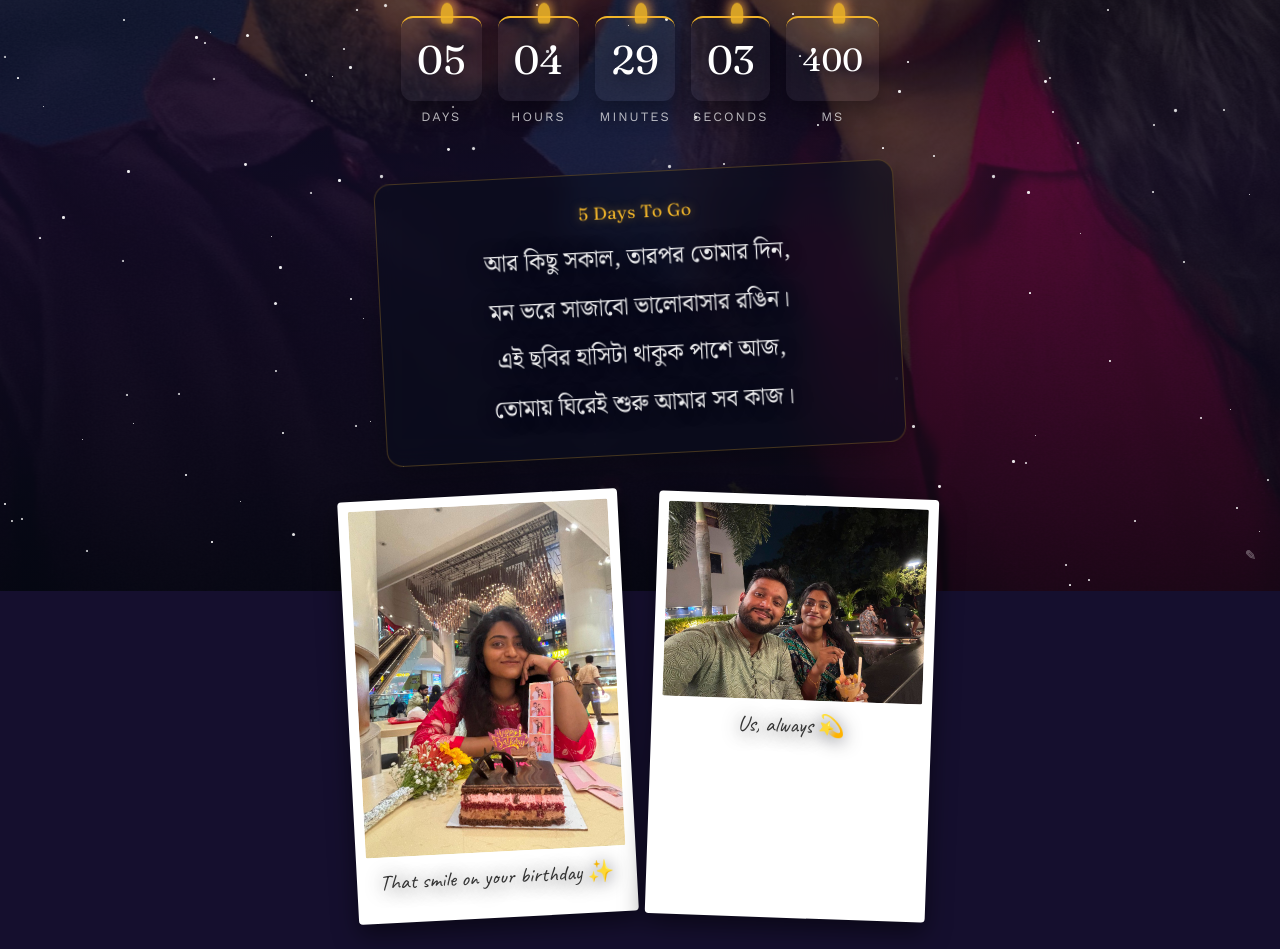
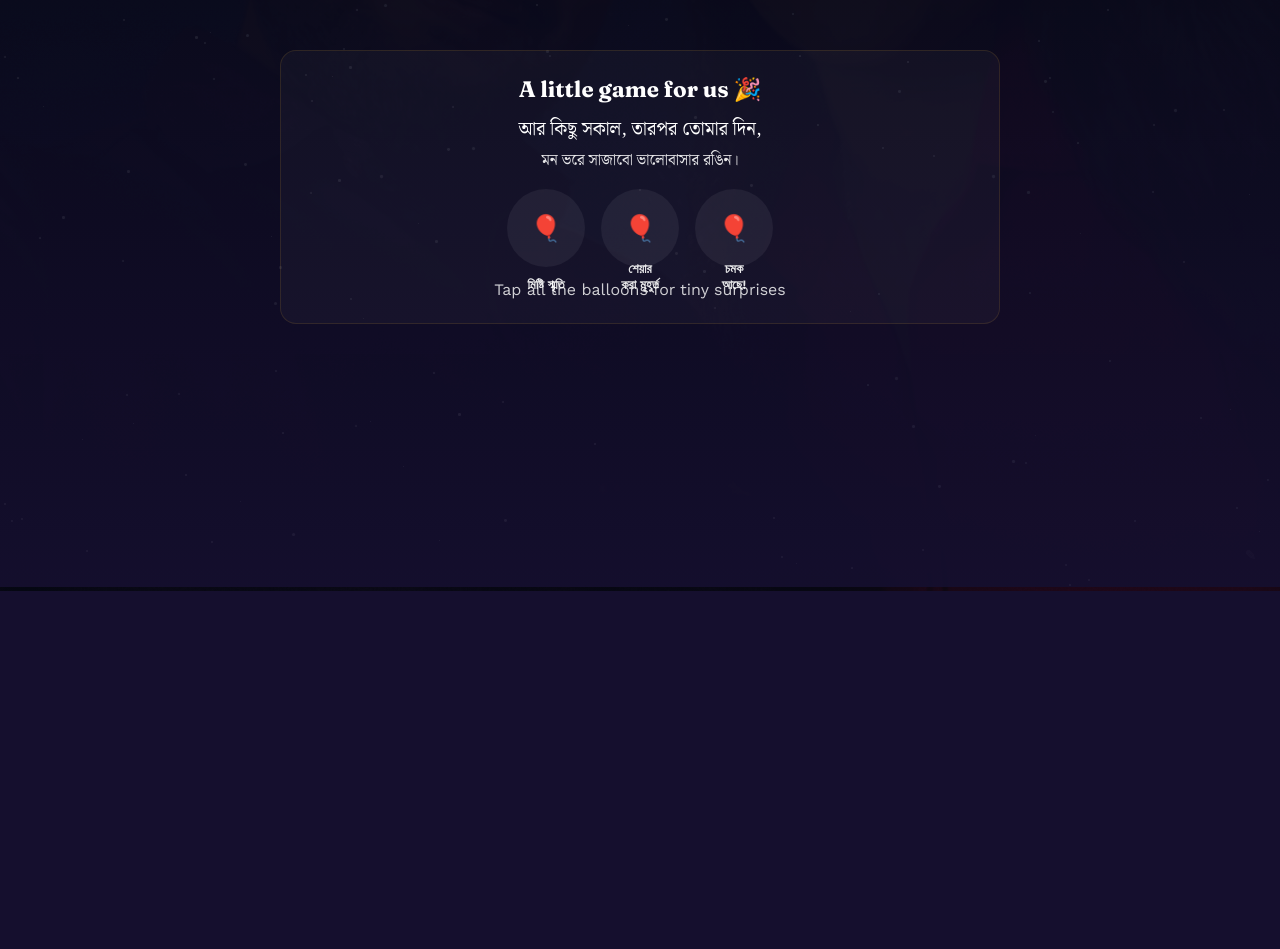
Before and after one commit to deepmukherjee011/Birthday_Countdown_For-Your_Special_One, a React (Vite) app: page / in a window 1280 px wide. Shown: the part 213-1162 px from the top of the page. After the commit the page ends 800 px from the top, so only its background shows below. Built offline with nearby package versions, Linux system fonts and the light colour scheme; no server answers; the database is empty.

Commit message:
chore(content): update todays song, move previous song to Day 5, replace images, add MiniGame, exact-midnight celebration

```diff
--- a/src/App.jsx
+++ b/src/App.jsx
@@ -6,6 +6,7 @@ import PhotoGallery from './components/PhotoGallery';
 import ShayariCard from './components/ShayariCard';
 import AudioPlayer from './components/AudioPlayer';
 import AdminPanel from './components/AdminPanel';
+import MiniGame from './components/MiniGame';
 import { useFirebaseData } from './hooks/useFirebaseData';
 import './index.css';
 
@@ -13,6 +14,7 @@ function App() {
   const { config, photos, shyari, song, background, loading, error, refetch } = useFirebaseData();
   const [isCelebrating, setIsCelebrating] = useState(false);
   const [showAdmin, setShowAdmin] = useState(false);
+  const [showMiniGame, setShowMiniGame] = useState(true);
   const handleCelebrate = useCallback(() => setIsCelebrating(true), []);
   const celebrationAge = config.targetYear
     ? config.targetYear - config.birthYear
@@ -42,7 +44,13 @@ function App() {
     <>
       <div className="site-background" style={backgroundStyle} aria-hidden="true" />
       <Starfield />
-
+      {showMiniGame ? (
+        <MiniGame
+          shyari={shyari}
+          song={song}
+          onFinish={() => setShowMiniGame(false)}
+        />
+      ) : (
         <div className="container">
           {error && (
             <div className="app-error">{error}</div>
@@ -68,6 +76,7 @@ function App() {
           <PhotoGallery photos={photos} />
           <AudioPlayer song={song} autoplay />
         </div>
+      )}
 
       <button
         type="button"
--- a/src/components/CountdownTimer.jsx
+++ b/src/components/CountdownTimer.jsx
@@ -30,11 +30,14 @@ const CountdownTimer = ({
   const targetLabel = `${birthDate} ${MONTH_NAMES[birthMonth - 1]} ${targetBirthday.getFullYear()}`;
 
   useEffect(() => {
+    let celebrated = false;
     const calculateTimeLeft = () => {
       const now = Date.now();
       const difference = targetBirthday.getTime() - now;
 
-      if (difference <= 0 && difference > -86400000) {
+      // Trigger celebration at the moment countdown reaches zero (within 1s)
+      if (!celebrated && Math.abs(difference) < 1000) {
+        celebrated = true;
         onCelebrate();
         return;
       }
--- /dev/null
+++ b/src/components/MiniGame.jsx
@@ -0,0 +1,78 @@
+import { useEffect, useRef, useState } from 'react';
+
+const SurpriseBubble = ({ text, onPop, index }) => (
+  <button
+    className="mini-bubble"
+    onClick={() => onPop(index)}
+    aria-label={`surprise-${index}`}
+  >
+    🎈
+    <span className="bubble-label">{text}</span>
+  </button>
+);
+
+export default function MiniGame({ shyari, song, onFinish }) {
+  const audioRef = useRef(null);
+  const [popped, setPopped] = useState([]);
+  const [finished, setFinished] = useState(false);
+
+  const surprises = [
+    'মিষ্টি স্মৃতি',
+    'শেয়ার করা মূহুর্ত',
+    'চমক আছে!',
+  ];
+
+  useEffect(() => {
+    if (audioRef.current) {
+      const p = audioRef.current.play();
+      if (p && p.catch) p.catch(() => {});
+    }
+  }, []);
+
+  function handlePop(i) {
+    if (popped.includes(i)) return;
+    setPopped((s) => [...s, i]);
+    // small surprise sound or visual could be added
+    if (popped.length + 1 >= surprises.length) {
+      setTimeout(() => setFinished(true), 600);
+    }
+  }
+
+  return (
+    <div className="mini-game-overlay" role="dialog" aria-modal="true">
+      <audio ref={audioRef} src={song?.src} loop preload="auto" />
+
+      <div className="mini-game-card">
+        <h2 className="mini-title">A little game for us 🎉</h2>
+
+        <div className="shayari-preview">
+          <p className="mini-shayari-line">{shyari?.lines?.[0]}</p>
+          <p className="mini-shayari-line small">{shyari?.lines?.[1]}</p>
+        </div>
+
+        <div className="bubble-area">
+          {surprises.map((s, i) => (
+            <SurpriseBubble key={i} text={s} index={i} onPop={handlePop} />
+          ))}
+        </div>
+
+        {finished ? (
+          <div className="mini-finish">
+            <p className="mini-finish-text">You found all the surprises! ❤️</p>
+            <button
+              className="mini-finish-btn"
+              onClick={() => {
+                if (audioRef.current) audioRef.current.pause();
+                if (onFinish) onFinish();
+              }}
+            >
+              Continue to the surprise
+            </button>
+          </div>
+        ) : (
+          <p className="mini-instruction">Tap all the balloons for tiny surprises</p>
+        )}
+      </div>
+    </div>
+  );
+}
--- a/src/config/content.js
+++ b/src/config/content.js
@@ -13,14 +13,19 @@ export const BACKGROUND = {
 
 export const PHOTOS = [
   {
-    src: '/photos/birthday-celebration.png',
+    src: '/photos/pihu-1.jpg',
     caption: 'That smile on your birthday ✨',
     rotate: -3,
   },
   {
-    src: '/photos/our-memory.png',
+    src: '/photos/pihu-2.jpg',
     caption: 'Us, always 💫',
     rotate: 2,
+  },
+  {
+    src: '/photos/pihu-3.jpg',
+    caption: 'Little moments together',
+    rotate: 1,
   },
 ];
 
@@ -38,10 +43,16 @@ export const SHYARI = {
 };
 
 export const SONG = {
-  src: '/music/our-song.mp3',
-  title: 'Our Song',
-  subtitle: 'Playing just for you',
+  // Default song used for "today" and general playback. Replace the file
+  // in `/public/music/` with the new song named `todays-song.mp3`.
+  src: '/music/todays-song.mp3',
+  title: 'Today\'s Song',
+  subtitle: 'A special song for today',
 };
+
+// Keep a reference to the previous song (moved to Day 5). The file should
+// exist at /public/music/day-5-song.mp3 (rename the previous file accordingly).
+export const PREVIOUS_SONG_SRC = '/music/day-5-song.mp3';
 
 export const DAILY_SURPRISES = [
   {
@@ -76,10 +87,11 @@ export const DAILY_SURPRISES = [
         'তুমি থাকো আমার প্রতিটি প্রার্থনায় ফিরে।',
       ],
     },
+    // Use the new todays-song.mp3 for this day (and for any "today" display)
     song: {
-      ...SONG,
-      title: 'Daily Surprise',
-      subtitle: 'Swap this MP3 when you add tomorrow’s song',
+      src: SONG.src,
+      title: SONG.title,
+      subtitle: SONG.subtitle,
     },
   },
   {
@@ -133,10 +145,11 @@ export const DAILY_SURPRISES = [
         'ভালোবাসা লিখবো আকাশ ভরে অবিরাম।',
       ],
     },
+    // Move the previous default song to Day 5 with a consistent filename.
     song: {
-      ...SONG,
-      title: 'Daily Surprise',
-      subtitle: 'The last song before birthday morning',
+      src: PREVIOUS_SONG_SRC,
+      title: 'Day 5 Song',
+      subtitle: 'A special track for Day 5',
     },
   },
   {
@@ -146,10 +159,12 @@ export const DAILY_SURPRISES = [
     shyari: {
       title: 'Happy Birthday',
       lines: [
-        'আজ তোমার দিন, আলোয় ভরা সকাল,',
-        'তোমার হাসিতে মুছে যাক সব জঞ্জাল।',
-        'জন্মদিনে চাই শুধু এই আশীর্বাদ,',
-        'আমার পাশে থেকো তুমি সারাজীবন অবিরাম।',
+        'আর মাত্র চার দিন বাকি, খুশির জোয়ারে ভাসে দিন,',
+        'পিহুর হাসিতে আজ, রঙিন হলো সব অমলিন।',
+        'নাচো তবে তালে তালে, আনন্দ আজ সবার মনে,',
+        'নতুন অতিথি আমি, তোমার মনেরই গহীনে।',
+        'ভালোবাসার এই গানেতে, কাটুক সুখের খেলা,',
+        'অগ্রিম শুভ জন্মদিন তোমায়, ওগো পিহু প্রিয়া!',
       ],
     },
     song: {
--- a/src/index.css
+++ b/src/index.css
@@ -351,3 +351,34 @@ input:focus, textarea:focus {
     overflow-wrap: anywhere;
   }
 }
+
+/* Mini-game styles */
+.mini-game-overlay {
+  position: fixed;
+  inset: 0;
+  background: linear-gradient(180deg, rgba(5,8,20,0.9), rgba(21,15,46,0.95));
+  display: flex;
+  align-items: center;
+  justify-content: center;
+  z-index: 300;
+  padding: 2rem;
+}
+.mini-game-card {
+  width: 100%;
+  max-width: 720px;
+  background: rgba(255,255,255,0.03);
+  border: 1px solid rgba(240,180,41,0.12);
+  padding: 1.5rem;
+  border-radius: 16px;
+  text-align: center;
+}
+.mini-title { font-size: 1.4rem; margin-bottom: 0.75rem; }
+.mini-shayari-line { font-family: var(--font-bengali); font-size: 1.15rem; margin-bottom: 0.25rem; }
+.mini-shayari-line.small { opacity: 0.9; font-size: 0.95rem; }
+.bubble-area { display:flex; gap:1rem; justify-content:center; margin:1rem 0 0.5rem; }
+.mini-bubble { background: rgba(255,255,255,0.06); border-radius:50%; width:78px; height:78px; border:none; font-size:1.6rem; display:flex; align-items:center; justify-content:center; position:relative; cursor:pointer; }
+.mini-bubble .bubble-label { position:absolute; bottom:-26px; left:50%; transform:translateX(-50%); font-size:0.8rem; color:rgba(255,255,255,0.9); }
+.mini-instruction { color: rgba(255,255,255,0.8); margin-top:0.85rem; }
+.mini-finish { margin-top:1rem; }
+.mini-finish-text { font-size:1.1rem; margin-bottom:0.5rem; }
+.mini-finish-btn { background: var(--glow-color); color: var(--bg-color); padding:0.6rem 1.2rem; border-radius:8px; }
```
Lines whose indentation alone changed are shown as unchanged.
